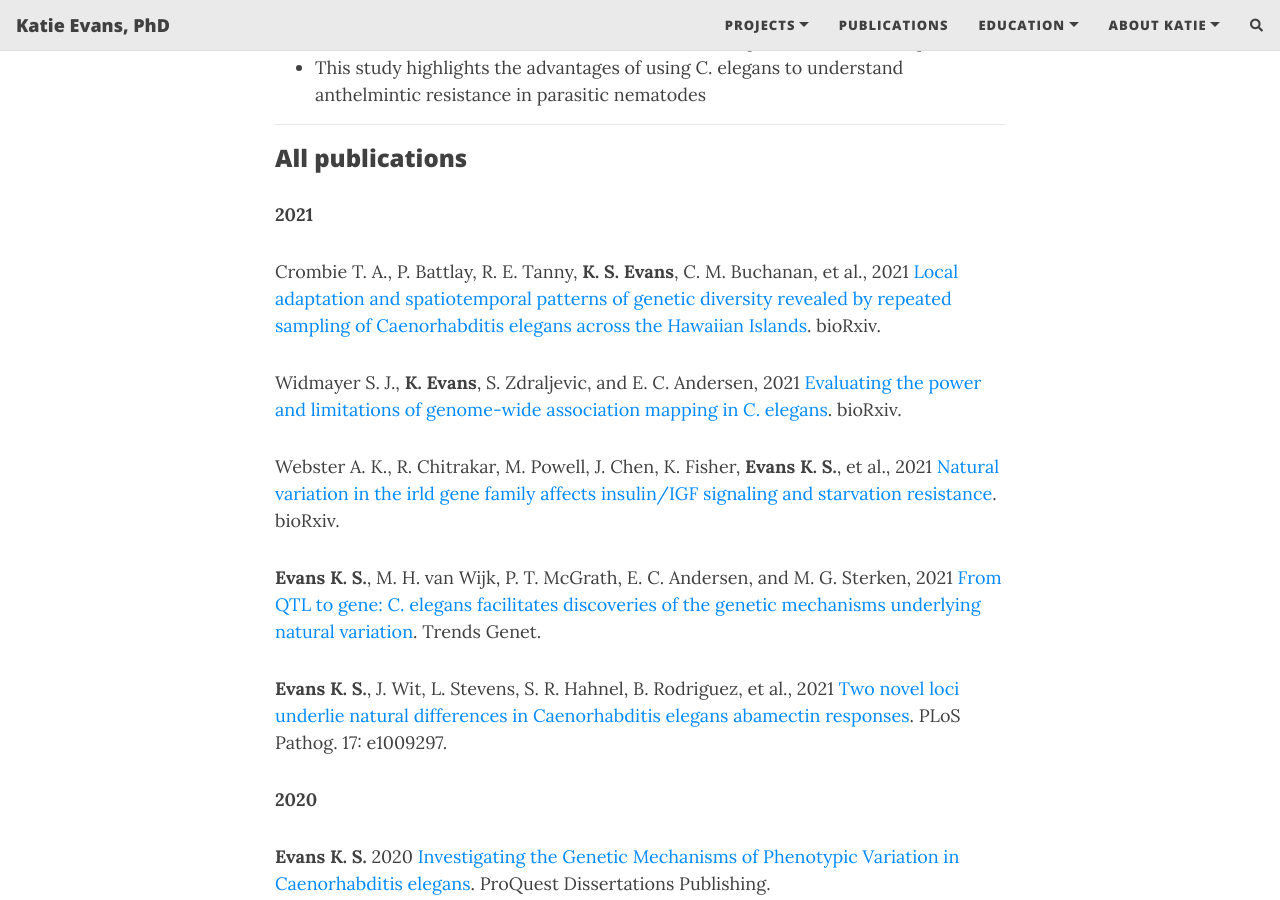
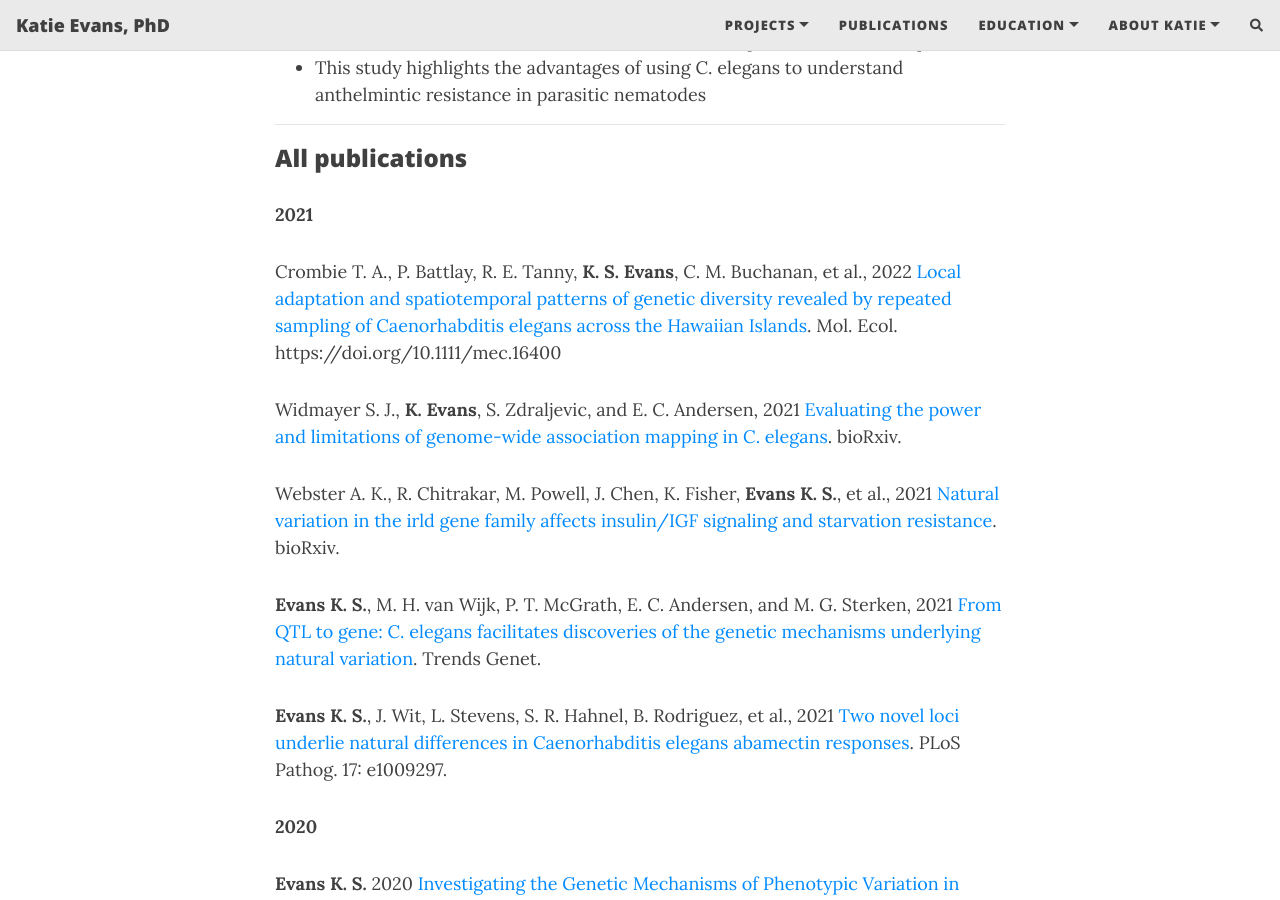
Before and after one commit to katiesevans/katiesevans.github.io, a Jekyll site: the page built from publications.md, in a window 1280 px wide and 900 px high, scrolled down 2756 px. Built offline with Jekyll 4.4.1, drawn with Linux system fonts in a browser that asks for light colours; nearby versions of some CDN libraries; emoji names are drawn with the system emoji font; comment, search, counter and statistics services are not loaded.

```diff
--- a/publications.md
+++ b/publications.md
@@ -42,7 +42,7 @@ title: Publications
 
 **2021**
 
-Crombie T. A., P. Battlay, R. E. Tanny, **K. S. Evans**, C. M. Buchanan, et al., 2021 [Local adaptation and spatiotemporal patterns of genetic diversity revealed by repeated sampling of Caenorhabditis elegans across the Hawaiian Islands](https://www.biorxiv.org/content/10.1101/2021.10.11.463952v1). bioRxiv.
+Crombie T. A., P. Battlay, R. E. Tanny, **K. S. Evans**, C. M. Buchanan, et al., 2022 [Local adaptation and spatiotemporal patterns of genetic diversity revealed by repeated sampling of Caenorhabditis elegans across the Hawaiian Islands](https://pubmed.ncbi.nlm.nih.gov/35167162/). Mol. Ecol. https://doi.org/10.1111/mec.16400
 
 Widmayer S. J., **K. Evans**, S. Zdraljevic, and E. C. Andersen, 2021 [Evaluating the power and limitations of genome-wide association mapping in C. elegans](https://www.biorxiv.org/content/10.1101/2021.09.09.459688v1). bioRxiv.
 
```
